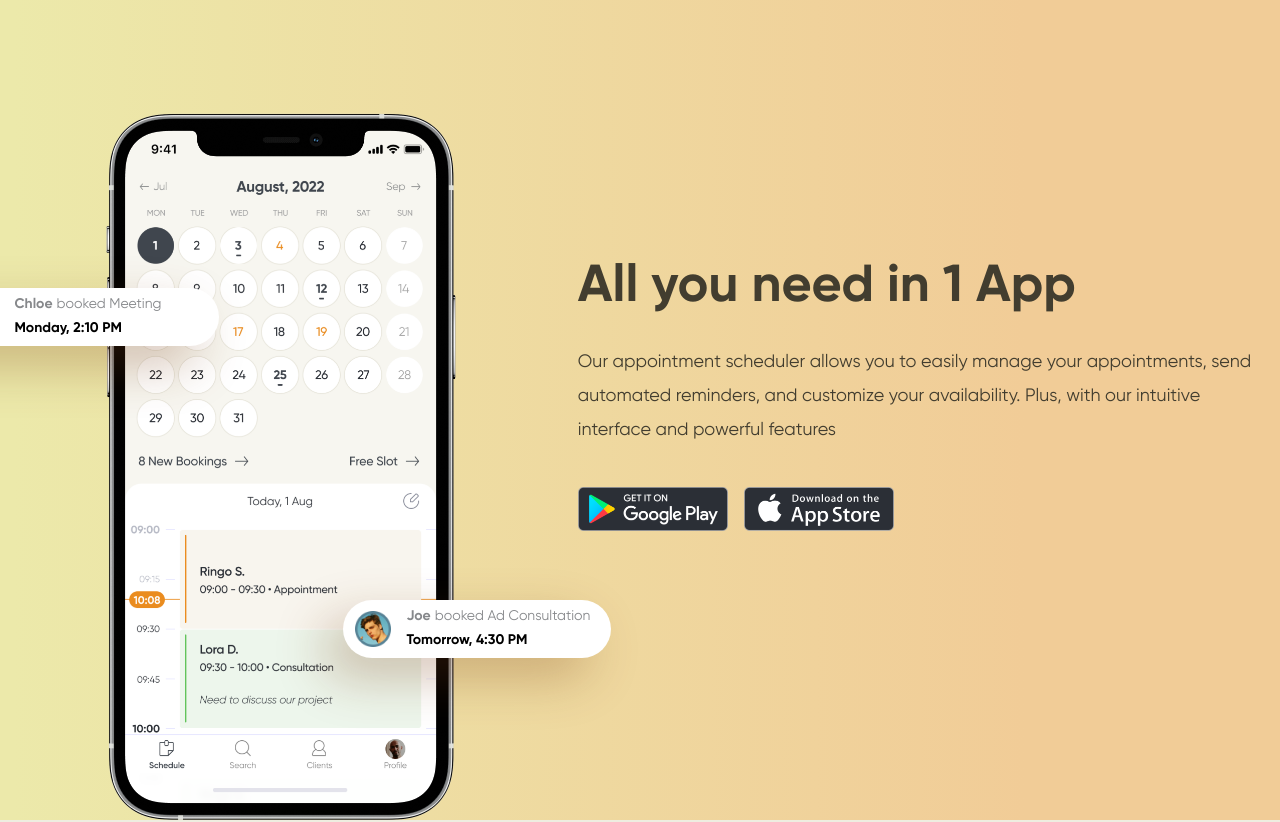
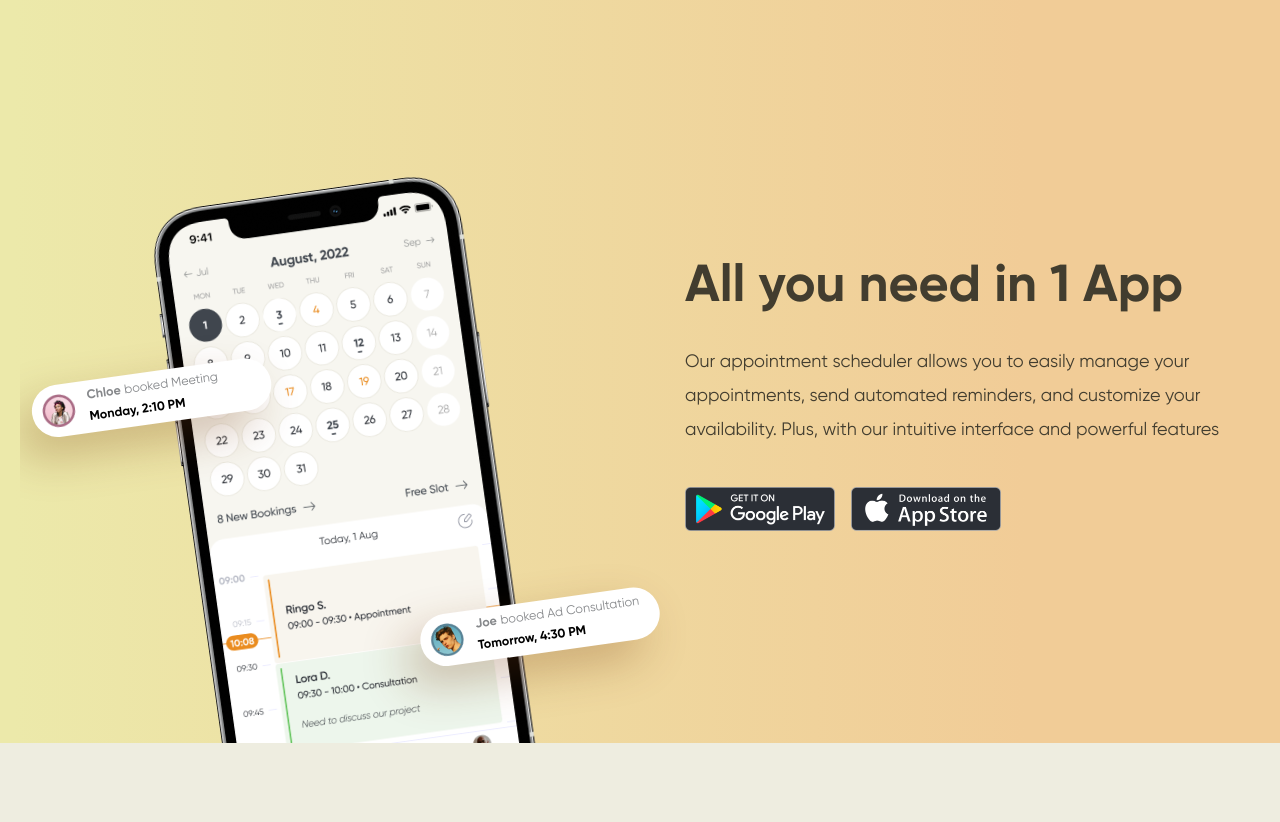
Before and after one commit to sabationok/calday-next-app_2, a Next.js app: page / in a window 1280 px wide. Shown: the part 4036-4858 px from the top of the page. Built offline with nearby package versions, Linux system fonts and the light colour scheme.

Commit message:
18 DAppSection

```diff
--- a/src/components/SectionDownloadApp/PhoneImage.tsx
+++ b/src/components/SectionDownloadApp/PhoneImage.tsx
@@ -44,6 +44,8 @@ const PhoneImageContainer = styled.div`
 
   width: 100%;
 
+  transform: rotate(-8deg) scale(0.9);
+
   /* height: 480px; */
 
   /* padding-top: 76px; */
--- a/src/components/SectionDownloadApp/SectionDownloadApp.tsx
+++ b/src/components/SectionDownloadApp/SectionDownloadApp.tsx
@@ -1,7 +1,7 @@
 import Image, { StaticImageData } from "next/image";
 import Link from "next/link";
 import styled from "styled-components";
-import { TitleH2, SubTitle } from "../atoms";
+import { TitleH2, SubTitle, Container } from "../atoms";
 import PhoneImage, { DownloadSectionImgProps } from "./PhoneImage";
 
 export type SectionDownloadAppProps = {
@@ -17,11 +17,10 @@ export type SectionDownloadAppProps = {
 const SectionDownloadApp: React.FC<
   SectionDownloadAppProps & DownloadSectionImgProps
 > = ({ title, descr, downloadAppLinks, ...props }) => {
-  console.log({ ...props });
   return (
+    <Container>
       <Section>
         <ImageSide>
-        {/* <Image src={heroImage.imageURL} alt={heroImage.alt} /> */}
           <PhoneImage {...props} />
         </ImageSide>
 
@@ -29,7 +28,7 @@ const SectionDownloadApp: React.FC<
           <StTitleH2
             fontWeight={800}
             fontSize={52}
-          margin="148px 0 32px"
+            margin="0 0 32px"
             textAlign="start"
           >
             {title}
@@ -48,27 +47,41 @@ const SectionDownloadApp: React.FC<
           </DownloadLinks>
         </TextSide>
       </Section>
+    </Container>
   );
 };
 
 const Section = styled.section`
-  display: flex;
-  align-items: flex-start;
-  justify-content: center;
+  display: grid;
+  grid-template-columns: 1fr;
+  justify-items: center;
 
-  @media screen and (max-width: 960px) {
-    flex-wrap: wrap;
+  overflow: hidden;
+
+  @media screen and (min-width: 960px) {
+    grid-template-columns: 1fr 1fr;
   }
 `;
 
 const ImageSide = styled.div`
   align-self: flex-end;
-  max-width: 693px;
+
+  padding-top: 40px;
+  padding: 40px 50px 0 50px;
+
+  /* min-width: 700px; */
+
+  max-width: 750px;
   width: 100%;
+  max-height: 630px;
+  /* overflow: hidden; */
+  @media screen and (min-width: 960px) {
+    min-width: 650px;
+  }
 `;
 
 const TextSide = styled.div`
-  padding: 0 15px 150px 15px;
+  padding: 148px 15px 150px 15px;
 
   display: flex;
   flex-direction: column;
@@ -76,7 +89,7 @@ const TextSide = styled.div`
 
   @media screen and (min-width: 960px) {
     align-items: flex-start;
-    min-width: 600px;
+    /* min-width: 600px; */
   }
 `;
 
```
Lines whose indentation alone changed are shown as unchanged.
